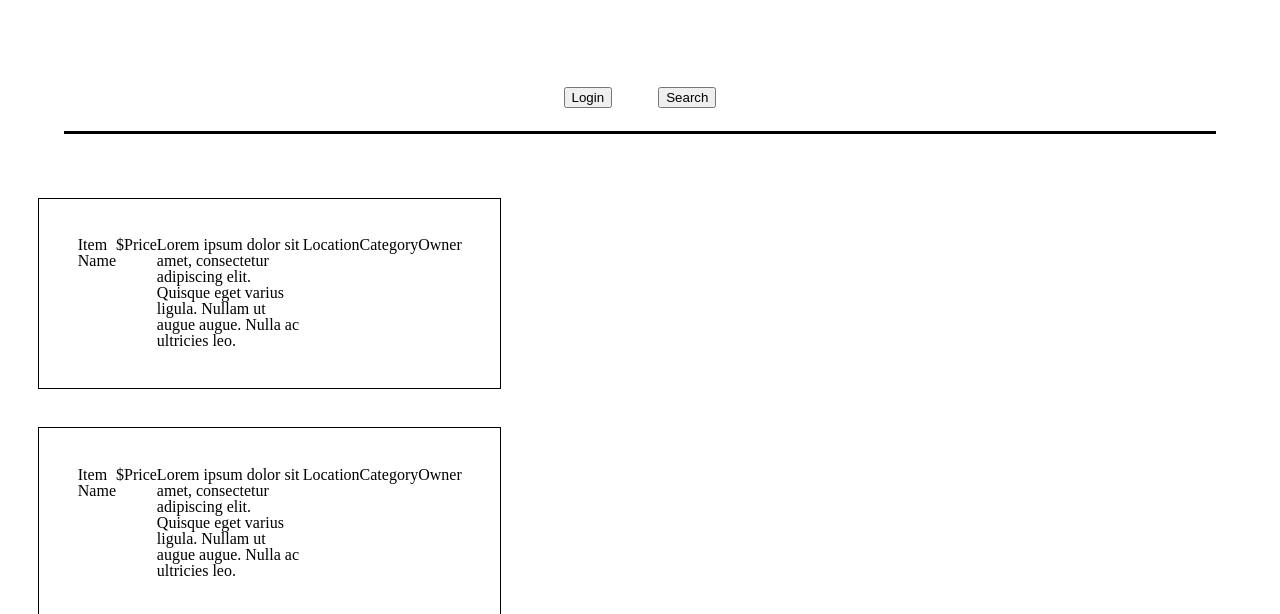
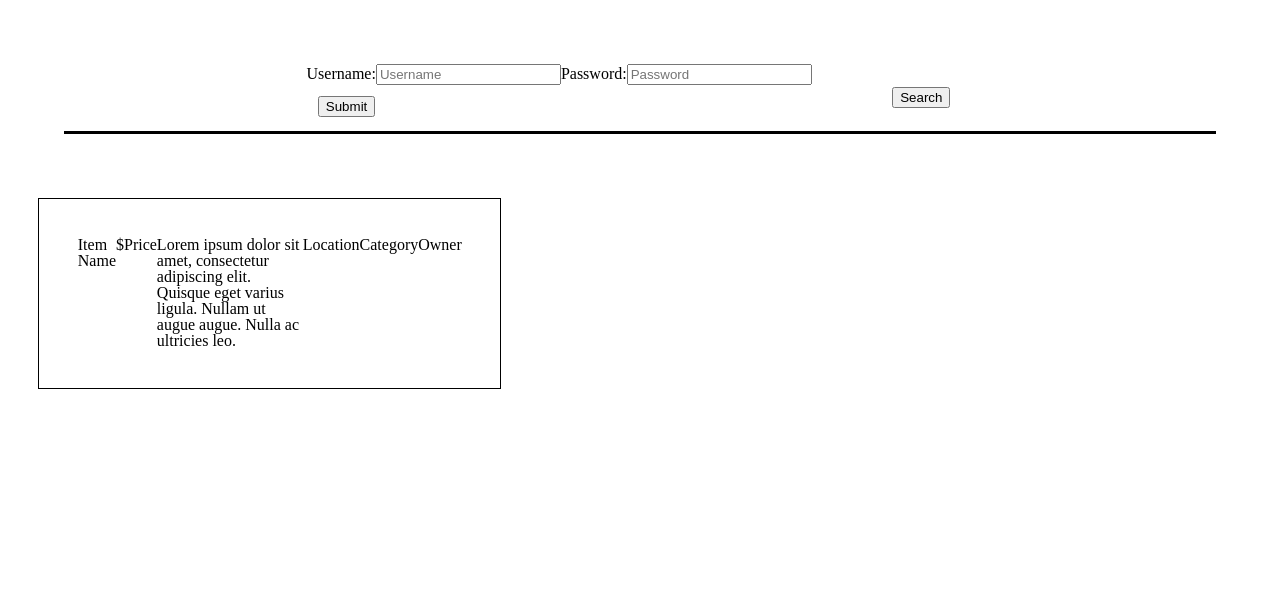
Before and after one commit to ft-african-marketplace-06/Front-end, a React (Create React App) app in the folder project/: page / in a window 1280 px wide. Shown: the top 614 px of the page. Built offline with nearby package versions, Linux system fonts and the light colour scheme.

Commit message:
updated react router

```diff
--- a/project/package.json
+++ b/project/package.json
@@ -8,6 +8,7 @@
     "@testing-library/user-event": "^13.5.0",
     "react": "^17.0.2",
     "react-dom": "^17.0.2",
+    "react-router-dom": "^5.3.0",
     "react-scripts": "5.0.0",
     "web-vitals": "^2.1.4"
   },
--- a/project/src/App.js
+++ b/project/src/App.js
@@ -12,12 +12,10 @@ const App = () => {
 
   return (
     <div className="App">
-      <NavBar></NavBar>
-
-      <body>
-        <Item></Item>
-        <Item></Item>
-      </body>
+      <NavBar/>
+      <main>
+        <Item/>
+      </main>
 
     </div>
   );
--- a/project/src/components/Login.js
+++ b/project/src/components/Login.js
@@ -1,4 +1,4 @@
-import React from 'react'
+import React, { useState } from 'react'
 
 const Login = () => {
 
@@ -18,19 +18,17 @@ const handleSubmit = (e) => {
                 type="text"
                 name="userName"
                 placeholder='Username'
-                onChange={handleChange}
-
-                />
+                onChange={handleChange}/>
                 <label>Password:</label>
                 <input
-                type="text"
+                type="password"
                 name="password"
-                placeholder='Password'/>
-                onChange={handleChange}
-                <button> Submit</button>
+                placeholder='Password'
+                onChange={handleChange}/>
+                <button>Submit</button>
             </form>
 
         </div>
     )
 }
-export default Login
+export default Login;
--- a/project/src/components/NavBar.js
+++ b/project/src/components/NavBar.js
@@ -1,9 +1,12 @@
 import React from 'react';
+import { Route } from "react-router-dom";
+
+import Login from './Login.js'
 
 const NavBar = () => {
     return(
         <div className='NavBar'>
-            <button>Login</button>
+            <Login>Login</Login>
             <button>Search</button>
         </div>
     )
```
Also changed, not shown: 1 other file (tests, documents, lock files or other folders).
